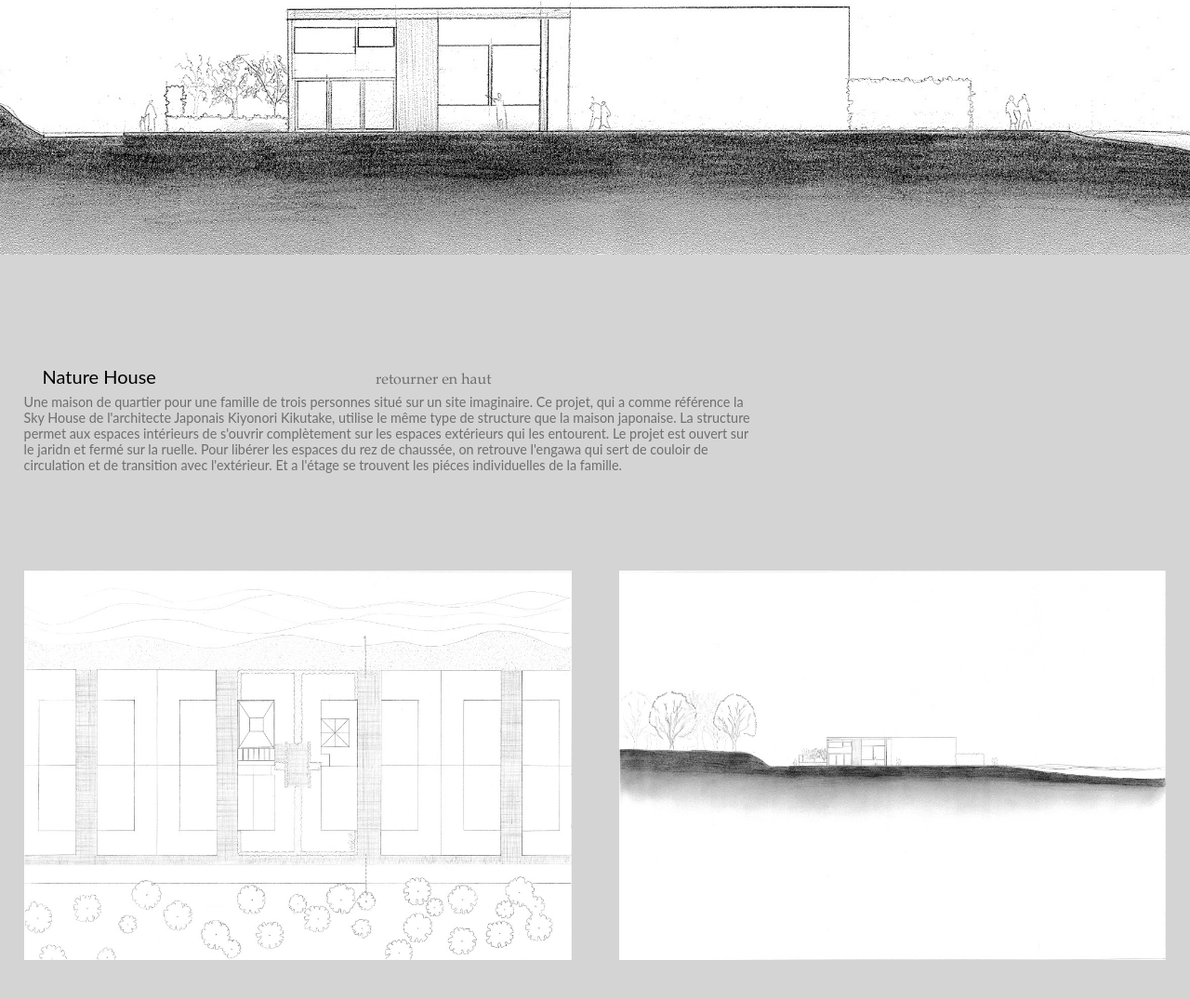
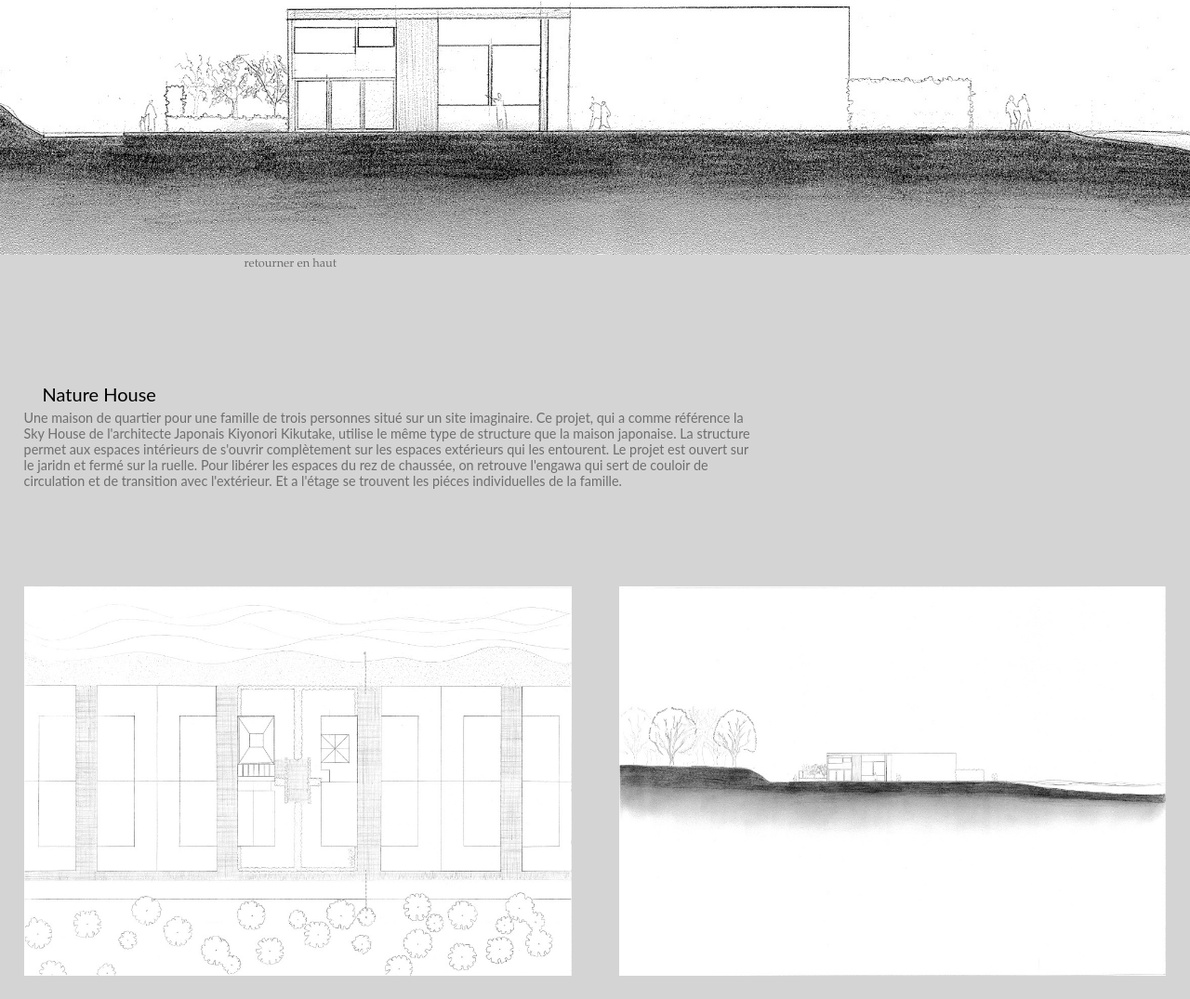
Before and after one commit to angy000/AngelicaIanoviciArchitecture, a plain HTML site: page projects/projects.html in a window 1280 px wide. Shown: the part 1016-2091 px from the top of the page at 93% size. Drawn offline with Linux system fonts and the light colour scheme.

Commit message:
Change on go back up button
Enlever de la div title et l'ai mis au dessus

```diff
--- a/projects/projects.html
+++ b/projects/projects.html
@@ -52,7 +52,8 @@
     <img src="angy\Sans titre.jpg" style="width: 100%;transform: translateY(100px);" id="P01">
     <div style="background-color: rgb(212, 212, 212);z-index: 1;transform: translateY(60px);">
       <div class="text">
-        <div class="title-left">Nature House <span class="Retourner-en-haut" onClick="document.getElementById('div-1').scrollIntoView();">retourner en haut</span></div>
+        <span class="Retourner-en-haut" onClick="document.getElementById('div-1').scrollIntoView();">retourner en haut</span>
+        <div class="title-left">Nature House</div>
         <div class="txt-left">
           Une maison de quartier pour une famille de trois personnes situé sur un
           site imaginaire. Ce projet, qui a comme référence la Sky House de
```
